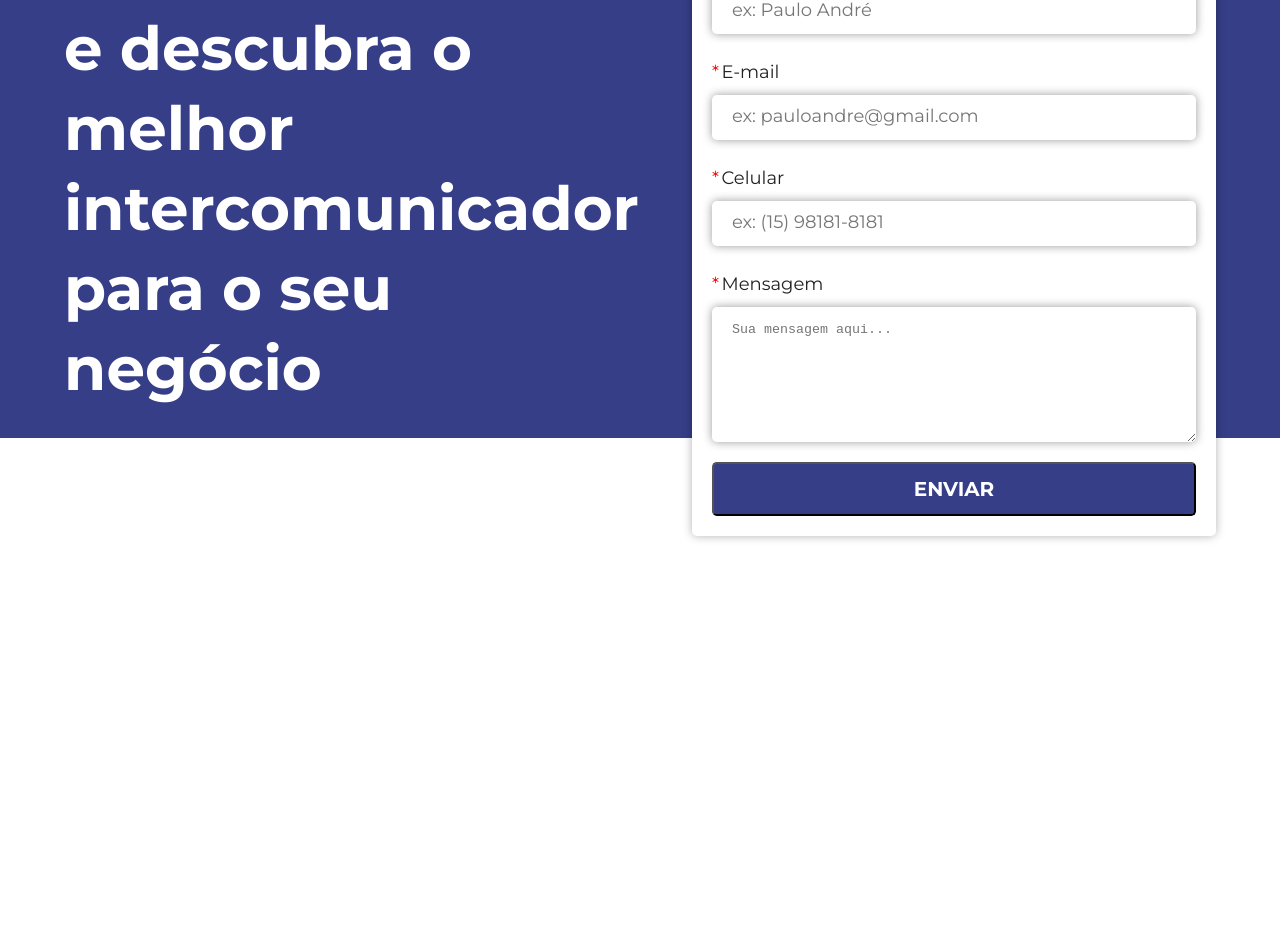
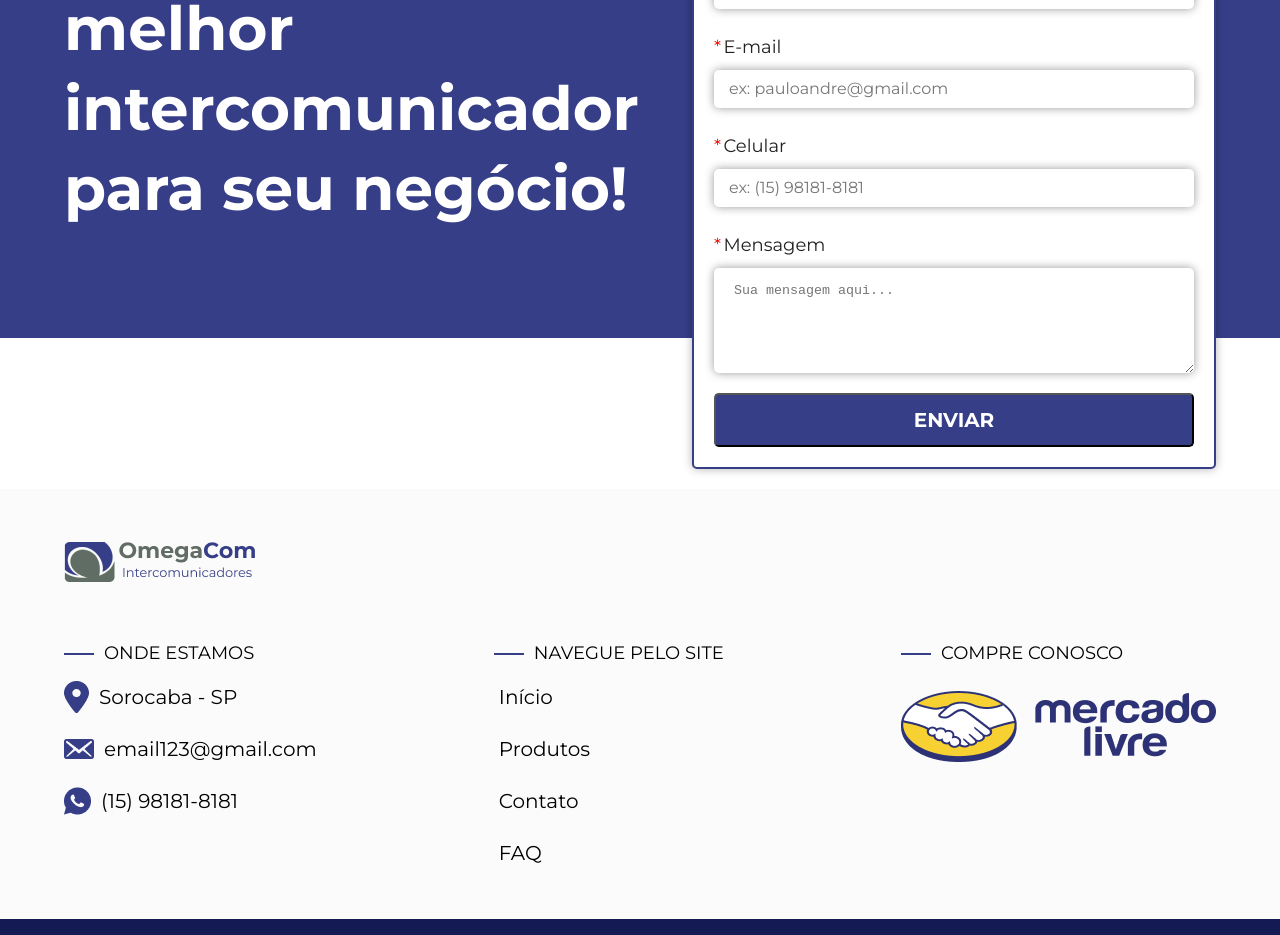
Before and after one commit to Developers-Dome/omegacom-intercomunicadores, a Next.js app: page /contato in a window 1280 px wide. Shown: the part 182-1117 px from the top of the page. Before the commit the page ends 800 px from the top, so only its background shows below. Built offline with nearby package versions, Linux system fonts and the light colour scheme.

Commit message:
feat: finaliza footer com alguamas correcoes de espacamento

```diff
--- a/src/components/Depoimentos/styles.ts
+++ b/src/components/Depoimentos/styles.ts
@@ -2,11 +2,11 @@ import styled from "styled-components";
 
 export const Container = styled.div`
   max-width: 1440px;
-  padding: 60px 5% 0;
+  padding: 60px 5%;
   margin: auto;
 
   @media (min-width: 1024px) {
-    padding: 100px 5% 0;
+    padding: 100px 5%;
   }
 `;
 
--- a/src/components/Footer/index.tsx
+++ b/src/components/Footer/index.tsx
@@ -75,6 +75,7 @@ export default function Footer() {
           <img src={prop.logo} />
         </LogoContainer>
         <div>
+          <div>
             <Title>ONDE ESTAMOS</Title>
             <ContactContainer>
               {Object.values(prop.contact).map((value, index) => {
@@ -93,11 +94,11 @@ export default function Footer() {
               {Object.values(prop.links).map((value, index) => {
                 return (
                   <>
+                    <FooterLinks key={index}>
                       <Link href={value.link} passHref>
-                    <FooterLinks key={index}>
-                      {value.text && <span>{value.text}</span>}
+                        {value.text && <a>{value.text}</a>}
+                      </Link>
                     </FooterLinks>
-                  </Link>
                   </>
                 );
               })}
@@ -106,8 +107,14 @@ export default function Footer() {
           <div>
             <Title style={{ marginBottom: "20px" }}>COMPRE CONOSCO</Title>
             <Link href="/" passHref>
-            <img src="./components/Footer/mercado-livre.png" />
+              <a>
+                <img
+                  style={{ cursor: "pointer" }}
+                  src="./components/Footer/mercado-livre.png"
+                />
+              </a>
             </Link>
+          </div>
         </div>
       </div>
       <Copyright>CopyRight de algum lugar </Copyright>
--- a/src/components/Footer/style.ts
+++ b/src/components/Footer/style.ts
@@ -3,9 +3,15 @@ import c from "@styles/colors.json";
 import f from "@styles/typograph.json";
 
 export const FooterContainer = styled.div`
-  div:first-child {
+  & > div {
     display: flex;
+    flex-direction: column;
 
+    > div {
+      display: flex;
+      flex-wrap: wrap;
+      justify-content: space-between;
+    }
   }
 
   background: ${c.neutral100};
@@ -17,6 +23,31 @@ export const FooterLinks = styled.li`
   font-size: ${f.h5.fontSize};
   font-weight: ${f.h5.fontWeight.medium};
   line-height: ${f.h5.lineHeight};
+
+  a {
+    cursor: pointer;
+    display: flex;
+    align-items: center;
+    gap: 5px;
+
+    ::before {
+      content: "";
+
+      display: block;
+      height: 2px;
+      width: 0px;
+
+      transition: all 0.2s;
+
+      background: ${c.primary300};
+    }
+  }
+
+  a:hover {
+    ::before {
+      width: 15px;
+    }
+  }
 `;
 
 export const ContactContainer = styled.ul`
@@ -39,6 +70,7 @@ export const Contact = styled.li`
 `;
 
 export const LogoContainer = styled.div`
+  width: 192px;
   display: flex;
   justify-content: center;
 
@@ -47,7 +79,7 @@ export const LogoContainer = styled.div`
 
 export const Title = styled.h3`
   width: fit-content;
-  margin: 40px 0 0 30px;
+  margin: 20px 0 0 30px;
   padding-left: 10px;
   font-size: ${f.paragraphLarge.fontSize};
   line-height: ${f.paragraphLarge.lineHeight};
--- a/src/components/Formulario/LabelInput/index.tsx
+++ b/src/components/Formulario/LabelInput/index.tsx
@@ -23,7 +23,7 @@ export function LabelInput({
         {label}
       </label>
       {type === "textarea" ? (
-        <textarea name={name} placeholder={placeholder} rows={7} />
+        <textarea name={name} placeholder={placeholder} rows={5} />
       ) : (
         <input
           type={type}
--- a/src/components/Formulario/LabelInput/styles.tsx
+++ b/src/components/Formulario/LabelInput/styles.tsx
@@ -23,8 +23,13 @@ export const Container = styled.div`
   }
 
   input {
+    font-family: Montserrat, sans-serif;
+    font-size: ${f.paragraphSmall.fontSize};
+    line-height: ${f.paragraphSmall.lineHeight};
+    color: ${c.neutral600};
+
     border: 0;
-    padding: 15px 20px;
+    padding: 5px 15px;
     filter: drop-shadow(0px 0px 5px rgba(0, 0, 0, 0.4));
     border-radius: 5px;
   }
@@ -38,7 +43,7 @@ export const Container = styled.div`
 
   input::placeholder {
     font-family: Montserrat, sans-serif;
-    font-size: ${f.paragraphLarge.fontSize};
+    font-size: ${f.paragraphSmall.fontSize};
     color: ${c.neutral400};
   }
 `;
--- a/src/components/Formulario/index.tsx
+++ b/src/components/Formulario/index.tsx
@@ -22,8 +22,7 @@ export function Formulario() {
         <div>
           {width > 1024 ? (
             <h2>
-              Entre em contato e descubra o melhor intercomunicador para o seu
-              negócio
+              Descubra o melhor intercomunicador para seu negócio!
             </h2>
           ) : (
             <Title>Fale conosco</Title>
--- a/src/components/Formulario/styles.ts
+++ b/src/components/Formulario/styles.ts
@@ -13,7 +13,7 @@ export const Container = styled.main`
       top: 0;
 
       width: 100%;
-      height: 550px;
+      height: 450px;
 
       background: ${c.primary300};
       z-index: -1;
@@ -25,7 +25,7 @@ export const Content = styled.div`
   max-width: 1440px;
 
   margin: 0 auto;
-  padding: 40px 5%;
+  padding: 20px 5%;
 
   display: flex;
   flex-direction: column;
@@ -64,6 +64,8 @@ export const Form = styled.form`
   flex-direction: column;
   gap: 20px;
 
+  border: 2px solid ${c.primary300};
+
   @media (min-width: 1024px) {
     padding: 20px;
 
--- a/src/components/NossosModelos/styles.ts
+++ b/src/components/NossosModelos/styles.ts
@@ -4,8 +4,7 @@ export const Container = styled.div`
   max-width: 1440px;
 
   margin: 0 auto;
-  padding: 0 5%;
-  padding-top: 40px;
+  padding: 40px 5%;
 
   display: grid;
   grid-template-columns: repeat(auto-fit, minmax(320px, 1fr));
@@ -14,6 +13,6 @@ export const Container = styled.div`
   column-gap: 1rem;
 
   @media (min-width: 1024px) {
-    padding-top: 80px;
+    padding: 80px 5%;
   }
 `
--- a/src/pages/_app.tsx
+++ b/src/pages/_app.tsx
@@ -1,14 +1,16 @@
 import React from "react";
 import type { AppProps } from "next/app";
 import GlobalStyled from "../styles/GlobalStyled.js";
-import Navbar from "@components/Navbar/";
+import Navbar from "@components/Navbar";
+import Footer from "@components/Footer";
 
 function MyApp({ Component, pageProps }: AppProps) {
   return (
     <>
+      <GlobalStyled />
       <Navbar />
       <Component {...pageProps} />
-      <GlobalStyled />
+      <Footer />
     </>
   );
 }
--- a/src/pages/index.tsx
+++ b/src/pages/index.tsx
@@ -10,7 +10,6 @@ import { Hero } from "../components/Hero";
 import { Differentials } from "@components/Differentials";
 import { PrincipaisProdutos } from "@components/PrincipaisProdutos";
 import { Depoimentos } from "@components/Depoimentos";
-import Footer from "@components/Footer";
 
 const Home: NextPage = () => {
   return (
@@ -22,7 +21,6 @@ const Home: NextPage = () => {
       <Differentials />
       <PrincipaisProdutos />
       <Depoimentos />
-      <Footer />
     </>
   );
 };
--- a/src/styles/GlobalStyled.js
+++ b/src/styles/GlobalStyled.js
@@ -51,10 +51,10 @@ button {
 .container {
   max-width: 1440px;
   margin: 0 auto;
-  padding: 40px 5%;
+  padding: 20px 5%;
 
   @media (min-width: 1024px){
-    padding: 100px 5%;
+    padding: 40px 5%;
   }
 }
 `;
```
Lines whose indentation alone changed are shown as unchanged.
